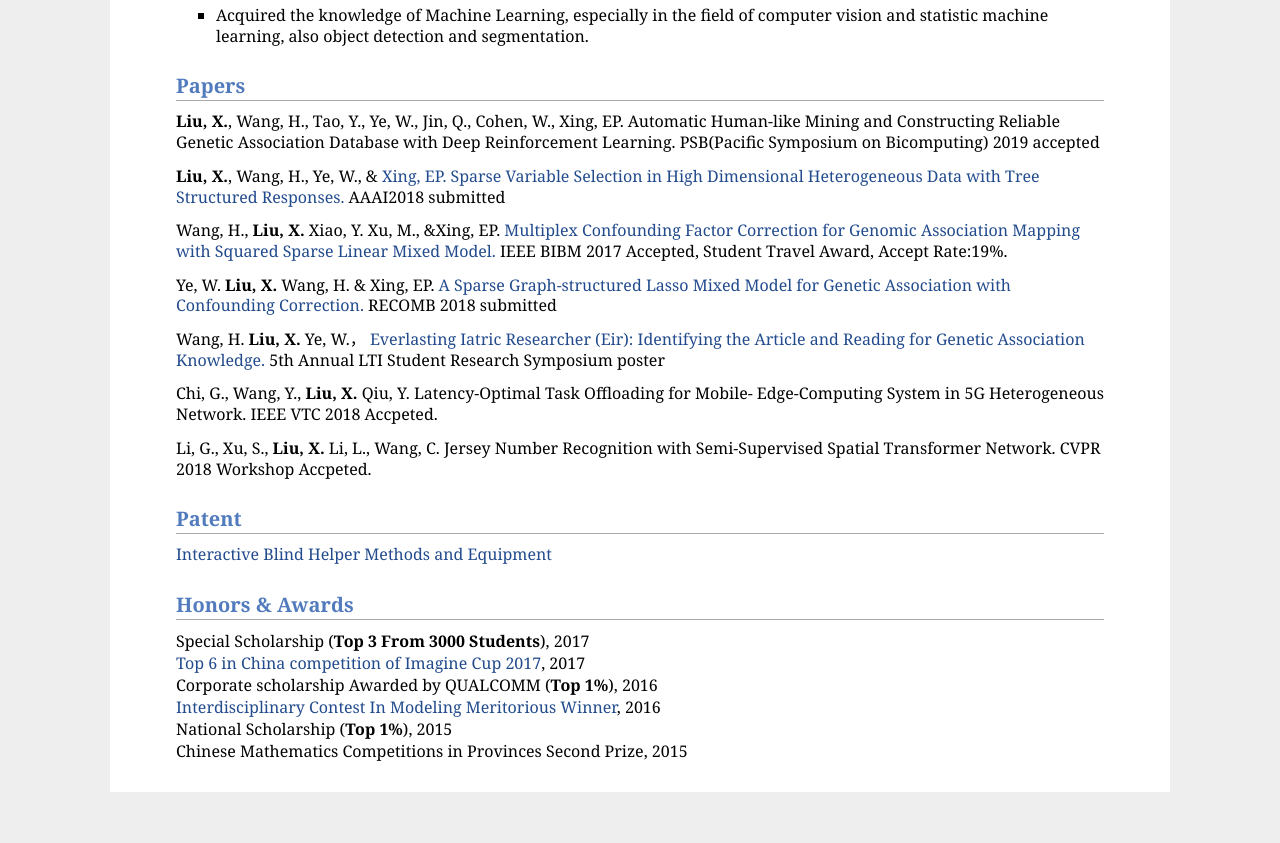
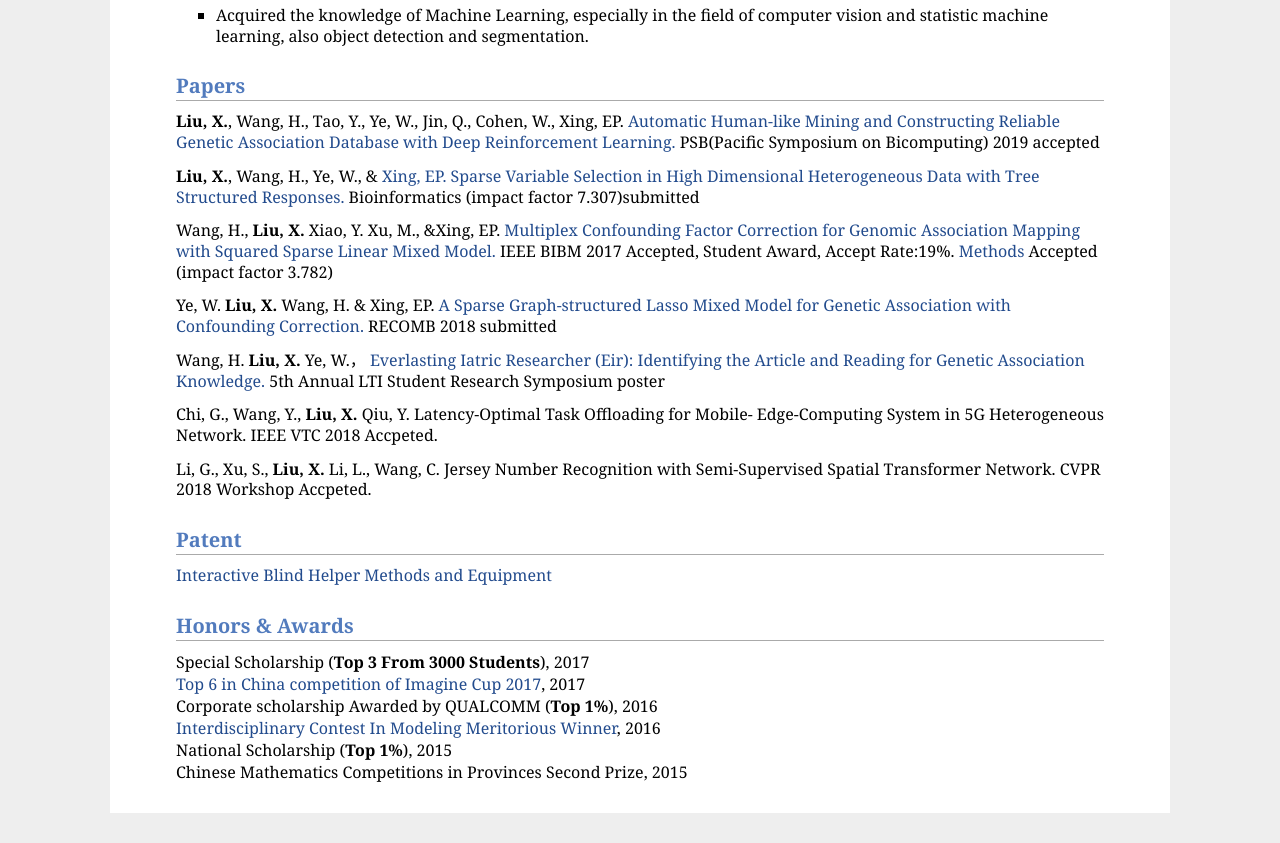
Before and after one commit to lebronlambert/lebronlambert.github.io, a plain HTML site: page index.html in a window 1280 px wide. Shown: the part 806-1649 px from the top of the page. Before the commit the page ends 1628 px from the top, so only its background shows below. Drawn offline with Linux system fonts and the light colour scheme.

Commit message:
Update index.html

```diff
--- a/index.html
+++ b/index.html
@@ -56,9 +56,9 @@ Key Lab of Pattern Recognition of Intelligent System</a>, School of Information
 </ul>
 
 <h2>Papers</h2>
-<p><b>Liu, X.</b>, Wang, H., Tao, Y., Ye, W., Jin, Q., Cohen, W., Xing, EP. Automatic Human-like Mining and Constructing Reliable Genetic Association Database with Deep Reinforcement Learning.</a> PSB(Pacific Symposium on Bicomputing) 2019 accepted</p>
-<p><b>Liu, X.</b>, Wang, H., Ye, W., & <a href="https://arxiv.org/abs/1711.08265">Xing, EP. Sparse Variable Selection in High Dimensional Heterogeneous Data with Tree Structured Responses.</a> AAAI2018 submitted</p>
-<p>Wang, H., <b>Liu, X.</b> Xiao, Y. Xu, M., &Xing, EP. <a href="https://muii.missouri.edu/bibm2017/papers#content">Multiplex Confounding Factor Correction for Genomic Association Mapping with Squared Sparse Linear Mixed Model.</a> IEEE BIBM 2017 Accepted, Student Travel Award, Accept Rate:19%.</p>
+<p><b>Liu, X.</b>, Wang, H., Tao, Y., Ye, W., Jin, Q., Cohen, W., Xing, EP. <a href="https://www.biorxiv.org/content/early/2018/10/05/434803"> Automatic Human-like Mining and Constructing Reliable Genetic Association Database with Deep Reinforcement Learning.</a> PSB(Pacific Symposium on Bicomputing) 2019 accepted</p>
+<p><b>Liu, X.</b>, Wang, H., Ye, W., & <a href="https://arxiv.org/abs/1711.08265">Xing, EP. Sparse Variable Selection in High Dimensional Heterogeneous Data with Tree Structured Responses.</a> Bioinformatics (impact factor 7.307)submitted</p>
+<p>Wang, H., <b>Liu, X.</b> Xiao, Y. Xu, M., &Xing, EP. <a href="https://muii.missouri.edu/bibm2017/papers#content">Multiplex Confounding Factor Correction for Genomic Association Mapping with Squared Sparse Linear Mixed Model.</a> IEEE BIBM 2017 Accepted, Student Award, Accept Rate:19%. <a href="https://www.journals.elsevier.com/methods"> Methods</a> Accepted (impact factor 3.782)</p>
 <p>Ye, W. <b>Liu, X.</b> Wang, H. & Xing, EP.<a href="https://arxiv.org/abs/1711.04162"> A Sparse Graph-structured Lasso Mixed Model for Genetic Association with Confounding Correction. </a>RECOMB 2018 submitted</p>
 <p>Wang, H. <b>Liu, X.</b> Ye, W.， <a href="https://lti.cs.cmu.edu/sites/default/files/Student\%20Research\%20Symposium\%20-\%205.pdf">Everlasting Iatric Researcher (Eir): Identifying the Article and Reading for Genetic Association Knowledge.</a> 5th Annual LTI Student Research Symposium poster</p>
 <p>Chi, G., Wang, Y., <b>Liu, X.</b> Qiu, Y. Latency-Optimal Task Offloading for Mobile- Edge-Computing System in 5G Heterogeneous Network. IEEE VTC 2018 Accpeted.</p>
```
